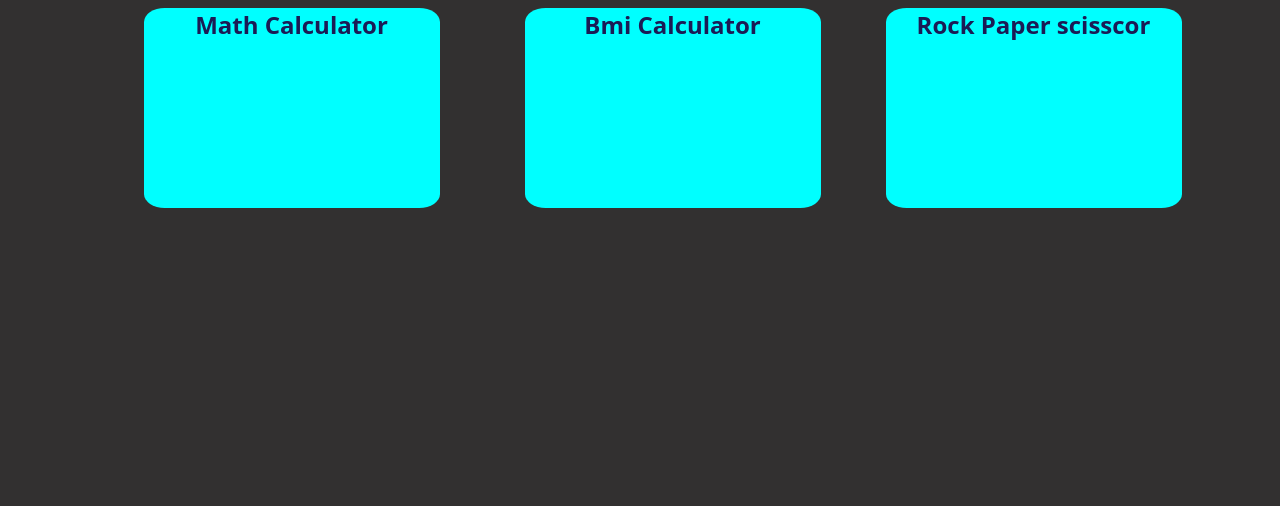
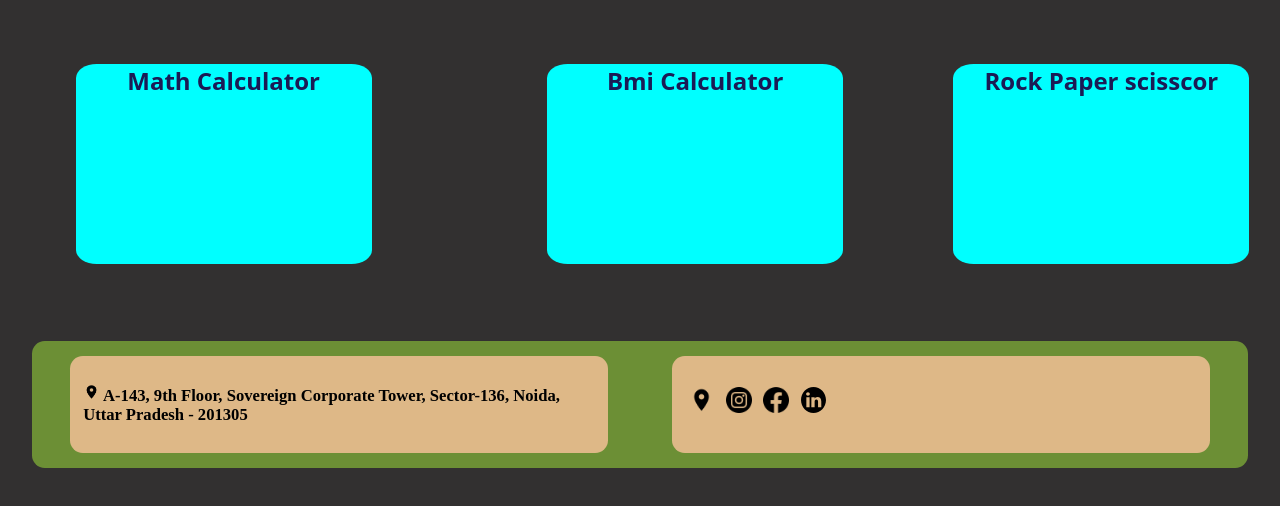
Before and after one commit to Jay-bhesaniya13/Js_project, a plain HTML site: page index.html in a window 1280 px wide. Drawn offline with Linux system fonts and the light colour scheme.

Commit message:
version26/8

```diff
--- a/index.css
+++ b/index.css
@@ -1,22 +1,20 @@
-body{
-background-color: rgb(50, 48, 48);
+body {
+    background-color: rgb(50, 48, 48);
 }
 
 
-.main
-{
-       display: flex;
-       gap: 20px;
-       justify-content: center;
+.main_card {
+    display: flex;
+    gap: 20px;
+    justify-content: space-around;
+    margin: 5vw auto;
 }
 
-.title_card
-{
+.title_card {
     text-decoration: none;
 }
 
-.card
-{
+.card {
     background-color: cyan;
     margin-left: 45px;
     height: 25vh;
@@ -29,14 +27,69 @@ background-color: rgb(50, 48, 48);
     font-size: 3vh;
     color: rgb(27, 27, 85);
     transition: 1.2s;
-    cursor:pointer;
+    cursor: pointer;
 
 }
 
-.card:hover
-{
+.card:hover {
     box-shadow: 30px 30px 35px rgb(26, 172, 198);
     background-color: rgb(255, 255, 255);
-    transform: rotate(2deg) ;
+    transform: rotate(2deg);
 
 }
+
+
+.contact_main {
+    background-color: rgba(168, 242, 58, 0.486);
+    color: black;
+    display: flex;
+    margin: 6vw auto;
+    width: 95vw;
+    border-radius: 1vw;
+}
+
+.left_contact {
+    color: cornflowerblue;
+    background-color: burlywood;
+    font-size: 1.3vw;
+    margin: 15px auto 15px 3vw;
+    width: 40vw;
+    padding: 1vw;
+    text-align: start;
+    border-radius: 1vw;
+
+}
+
+.location {
+    width: 1.3vw;
+    height: 1.3vw;
+}
+
+
+.right_contact {
+    color: cornflowerblue;
+    background-color: burlywood;
+    font-size: 1.3vw;
+    margin: 15px 3vw 15px auto;
+    width: 40vw;
+    padding: 1vw;
+    text-align: start;
+    border-radius: 1vw;
+}
+
+.right_contact .location {
+    width: 2vw;
+    height: 2vw;
+    margin: .3vw;
+    transition: 1s;
+}
+
+.right_contact .location:hover {
+    transform: rotateY(360deg) scale(1.5);
+}
+
+.address {
+    color: black;
+    font-size: 1.3vw;
+    margin: 15px auto;
+}
--- a/index.html
+++ b/index.html
@@ -4,43 +4,71 @@
 <head>
      <meta charset="UTF-8">
      <meta name="viewport" content="width=device-width, initial-scale=1.0">
-     <title>BMI_CALC</title>
+     <title>PROJECT</title>
      <link rel="stylesheet" href="index.css">
      <script src="index.js"></script>
 </head>
 
 <body>
 
-     <div class="main">
+     <div>
+          <h1>
+
+          </h1>
+
+
+     </div>
 
 
 
+     <div class="main_card">
+
           <a href="./simple_calc.html" class="title_card">
-                    <div class="card">  Math Calculator
+               <div class="card"> Math Calculator
                </div>
           </a>
-
-
           <br>
-
-
           <a href="./bmi.html" class="title_card">
                <div class="card">
                     Bmi Calculator
                </div>
-
           </a>
-
-
           <a href="./rps.html" class="title_card">
 
                <div class="card">
                     Rock Paper scisscor
                </div>
           </a>
+     </div>
 
 
+     <footer class="contact_main">
+
+          <div class="left_contact">
+
+               <h2 class="address">
+                    <img src="./image/location.png" class="location"> A-143, 9th Floor, Sovereign
+                    Corporate Tower,
+                    Sector-136, Noida, Uttar Pradesh - 201305
+               </h2>
+
           </div>
+
+          <div class="right_contact">
+
+               <h2 class="address">
+                    <img src="./image/location.png" class="location">
+                    <img src="./image/instagram.png" class="location">
+                    <img src="./image/facebook.png" class="location">
+                    <img src="./image/linkedin.svg" class="location">
+               </h2>
+
+          </div>
+
+
+     </footer>
+
+
 </body>
 
 </html>
```
Also changed, not shown: rps.css (+9 -1 lines), image/facebook.png (added), image/instagram.png (added), image/linkedin.svg (added), image/location.png (added). Lines whose indentation alone changed are shown as unchanged.
